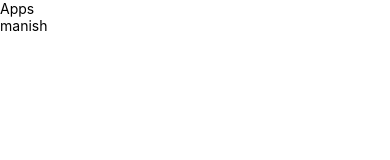
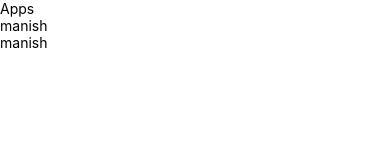
Before and after one commit to mksmanish/SnapChat, a React Native app: screen / in a window 390 px wide. Shown: the top 160 px of the page. Built offline with nearby package versions, Linux system fonts and the light colour scheme.

Commit message:
navigation libraries

```diff
--- a/App.js
+++ b/App.js
@@ -7,6 +7,7 @@ const App = () => {
       <View>
         <Text>Apps</Text>
         <Text>manish</Text>
+        <Text>manish</Text>
       </View>
     </SafeAreaView>
   )
--- a/package.json
+++ b/package.json
@@ -10,8 +10,12 @@
     "test": "jest"
   },
   "dependencies": {
+    "@react-navigation/native": "^6.1.9",
+    "@react-navigation/native-stack": "^6.9.16",
     "react": "18.2.0",
-    "react-native": "0.72.6"
+    "react-native": "0.72.6",
+    "react-native-safe-area-context": "^4.7.4",
+    "react-native-screens": "^3.27.0"
   },
   "devDependencies": {
     "@babel/core": "^7.20.0",
```
Also changed, not shown: 1 other file (tests, documents, lock files or other folders).
